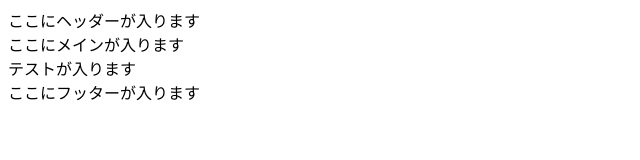
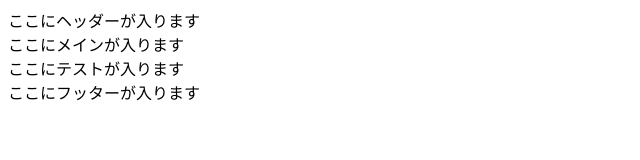
Before and after one commit to momoka-iw/repoditories, a plain HTML site: page index.html in a window 1280 px wide. Shown: the full height of the page, 0-640 px from the left. Drawn offline with Linux system fonts and the light colour scheme.

Commit message:
Update index.html

```diff
--- a/index.html
+++ b/index.html
@@ -8,7 +8,7 @@
   <body>
     <header>ここにヘッダーが入ります</header>
     <main>ここにメインが入ります</main>
-    <div class="test">テストが入ります</div>
+    <div class="test">ここにテストが入ります</div>
 
     <footer>ここにフッターが入ります</footer>
   </body>
```
